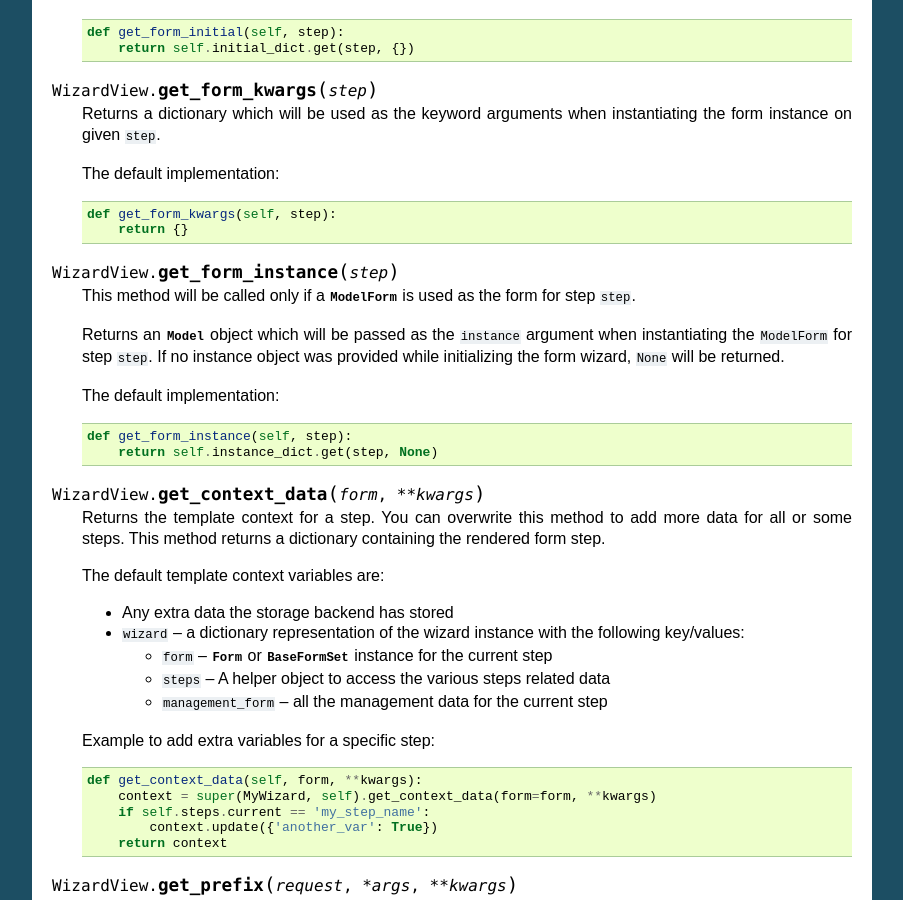
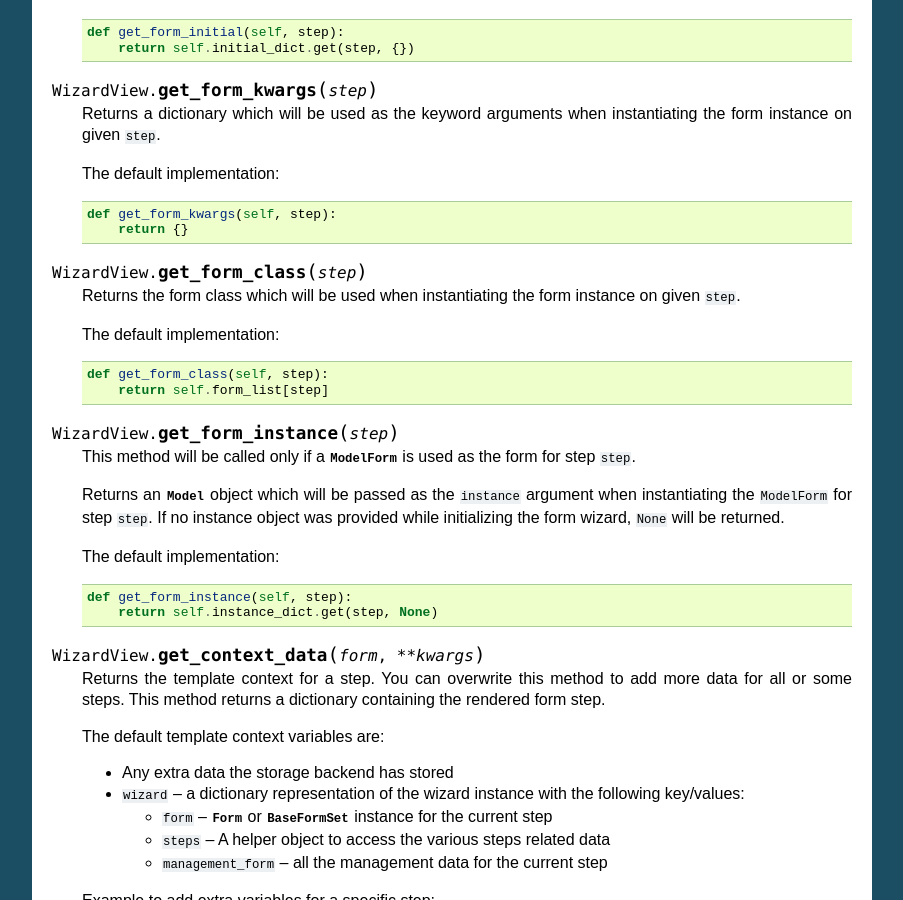
Before and after one commit to jazzband/django-formtools, a Sphinx documentation site: the page built from docs/wizard.rst, in a window 1280 px wide and 900 px high, scrolled down 5384 px. Shown: the whole window, without its empty margins (198-1101 px from the left). Built offline with Sphinx 7.4.7, drawn with Linux system fonts in a browser that asks for light colours; some of the changed text lies outside the part shown.

Commit message:
fix https://github.com/django/django-formtools/issues/16

```diff
--- a/docs/wizard.rst
+++ b/docs/wizard.rst
@@ -375,6 +375,16 @@
 
         def get_form_kwargs(self, step):
             return {}
+
+.. method:: WizardView.get_form_class(step)
+
+    Returns the form class which will be used when instantiating the form
+    instance on given ``step``.
+
+    The default implementation::
+
+        def get_form_class(self, step):
+            return self.form_list[step]
 
 .. method:: WizardView.get_form_instance(step)
 
```
Also changed, not shown: 1 other file.
